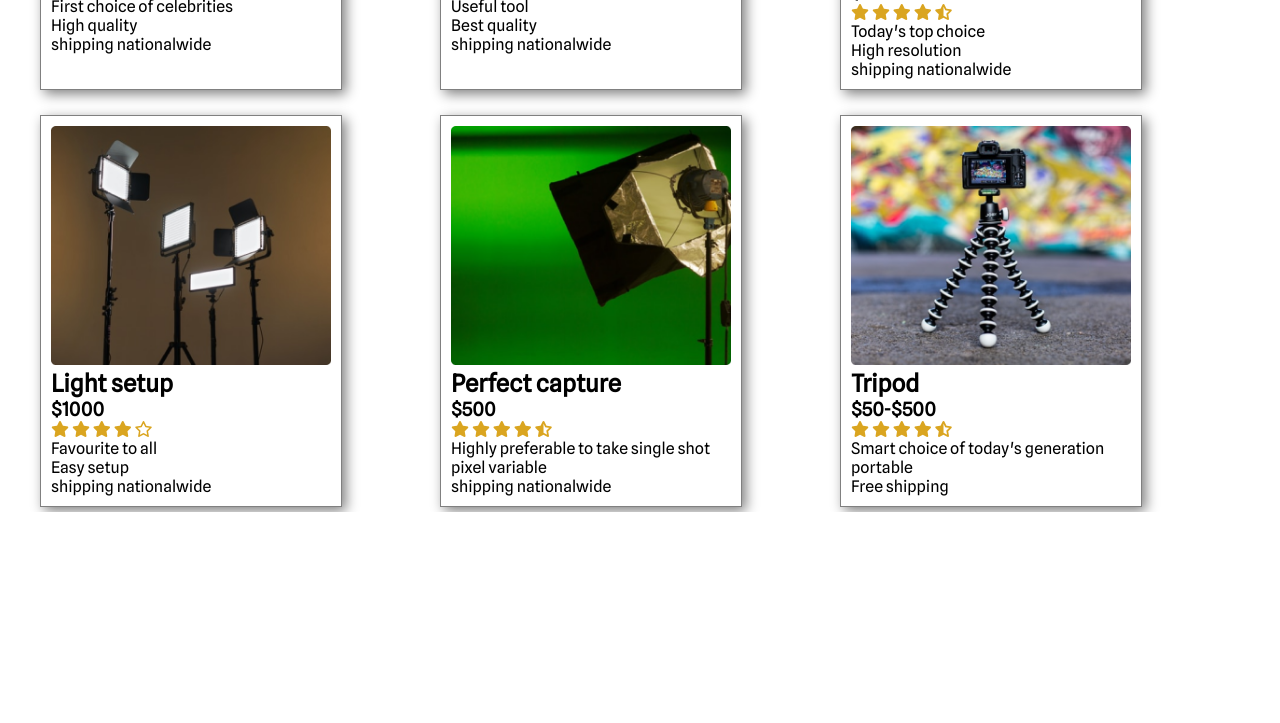
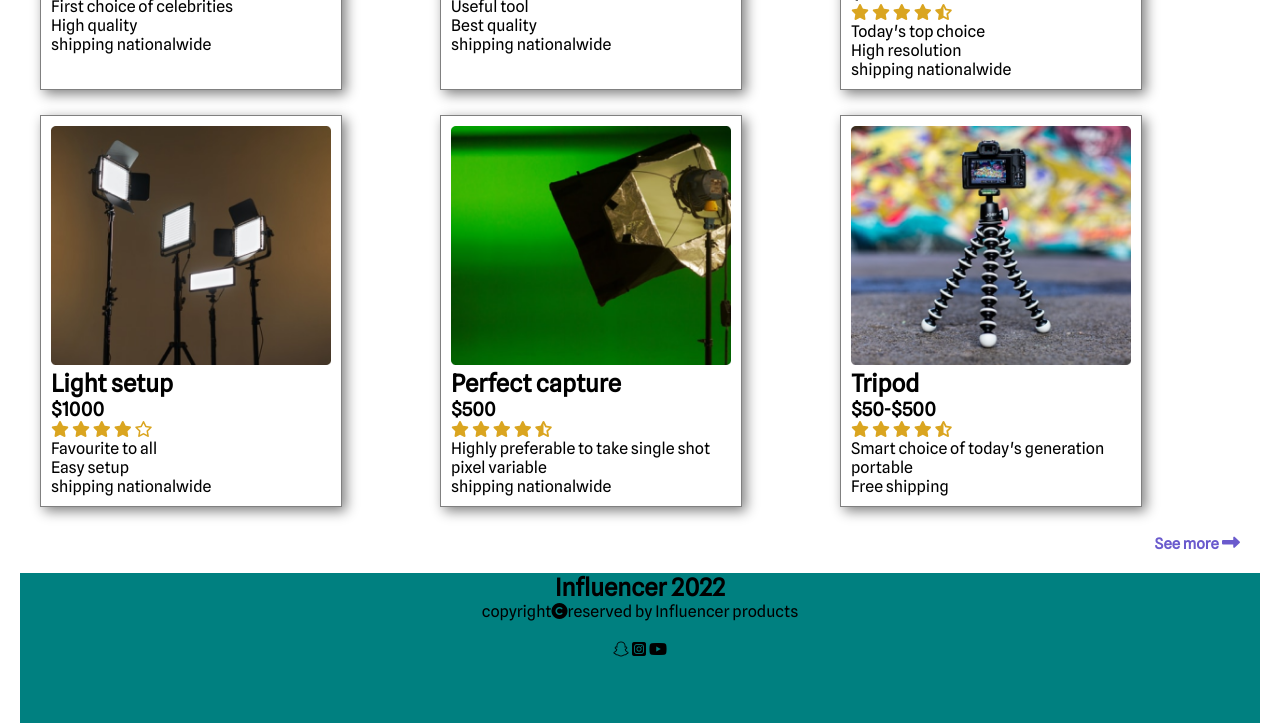
Before and after one commit to Jfmunifa/Responsive-website, a plain HTML site: page index.html in a window 1280 px wide. Shown: the part 1203-1926 px from the top of the page. Before the commit the page ends 1715 px from the top, so only its background shows below. Drawn offline with Linux system fonts and the light colour scheme.

Commit message:
footer added

```diff
--- a/index.html
+++ b/index.html
@@ -210,6 +210,17 @@
         <p>Free shipping </p>
     </div>
     </section>
+    <div class="Next container">
+        <small> See more</small> <i class="fas fa-long-arrow-alt-right"></i>
+    </div>
+    <footer class="container">
+        <h2>Influencer 2022</h2>
+        <p>copyright<span><i class="fas fa-copyright"></i></span>reserved by Influencer products</p>
+        <div><i class="fab fa-snapchat"></i>
+            <i class="fab fa-instagram-square"></i>
+            <i class="fab fa-youtube"></i>
+        </div>
+    </footer>
 
 
 
--- a/style.css
+++ b/style.css
@@ -88,5 +88,22 @@ button{
 }
 .different-sites img{
     width: 100%;
+}
+.Next{
+    text-align: right;
+    color: slateblue;
+    font-weight: 700;
+    font-size:large;
+    border: 30px;
+    margin: 20px;
+}
+footer{
+    height: 150px;
+    padding-top: 20px;
+    background-color: teal;
+    text-align: center;
 
 }
+.fab{
+     padding-top: 20px;
+}
```
